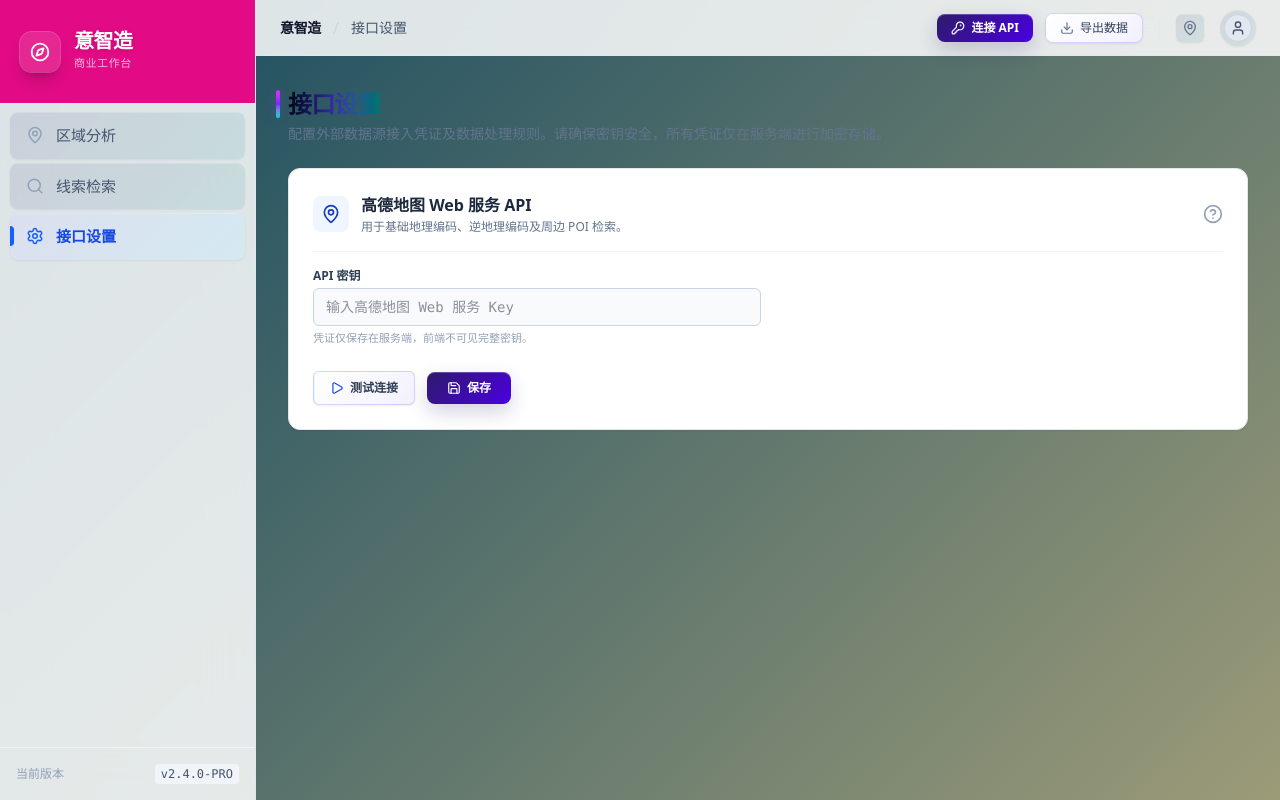
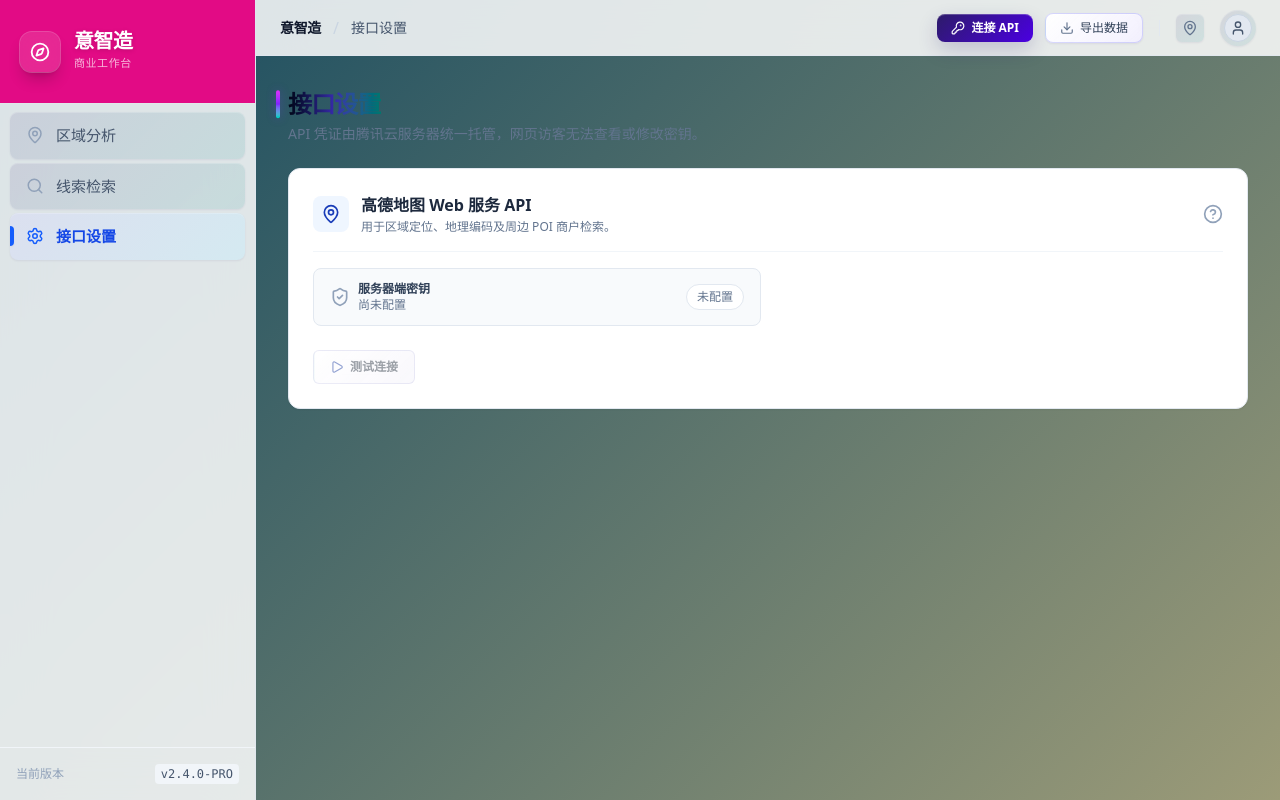
Before and after one commit to urbaka/Yizhizao, a React (Vite) app: page / in a window 1280 px wide. Both pictures are taken after a click on the button "接口设置". Built offline with nearby package versions, Linux system fonts and the light colour scheme; no server answers.

Commit message:
Secure Amap API key on the server

```diff
--- a/docker-compose.yml
+++ b/docker-compose.yml
@@ -4,4 +4,6 @@
     container_name: yizhizao-bi
     ports:
       - "80:3000"
+    environment:
+      AMAP_API_KEY: ${AMAP_API_KEY}
     restart: always
--- a/server.ts
+++ b/server.ts
@@ -1,4 +1,4 @@
-import express from 'express';
+import express, { type NextFunction, type Request, type Response } from 'express';
 import path from 'path';
 import fs from 'fs';
 import { createServer as createViteServer } from 'vite';
@@ -56,6 +56,38 @@
 ]);
 let amapLastRequestStartedAt = 0;
 let amapRequestQueue: Promise<unknown> = Promise.resolve();
+const AMAP_SEARCH_RATE_LIMIT = 20;
+const AMAP_SEARCH_RATE_WINDOW_MS = 60_000;
+const amapSearchClients = new Map<string, { count: number; resetAt: number }>();
+
+function limitAmapSearchRequests(req: Request, res: Response, next: NextFunction) {
+  const now = Date.now();
+  const clientId = req.ip || req.socket.remoteAddress || 'unknown';
+  const current = amapSearchClients.get(clientId);
+
+  if (!current || current.resetAt <= now) {
+    amapSearchClients.set(clientId, {
+      count: 1,
+      resetAt: now + AMAP_SEARCH_RATE_WINDOW_MS,
+    });
+    return next();
+  }
+
+  if (current.count >= AMAP_SEARCH_RATE_LIMIT) {
+    res.setHeader('Retry-After', String(Math.ceil((current.resetAt - now) / 1000)));
+    return res.status(429).json({
+      success: false,
+      status: 'error',
+      code: 'SEARCH_RATE_LIMITED',
+      message: '检索请求过于频繁，请稍后再试。',
+      total: 0,
+      pois: [],
+    });
+  }
+
+  current.count += 1;
+  next();
+}
 
 const wait = (milliseconds: number) =>
   new Promise<void>((resolve) => setTimeout(resolve, milliseconds));
@@ -90,10 +122,13 @@
   return queuedRequest;
 }
 
-// Persistent or in-memory settings
+const AMAP_API_KEY = (process.env.AMAP_API_KEY || '').trim();
+
+// Persistent or in-memory settings. API credentials are injected by the
+// server environment and are never accepted from or returned to browsers.
 let currentSettings: ApiSettings = {
-  amapKey: '',
-  amapStatus: 'disconnected',
+  amapKey: AMAP_API_KEY,
+  amapStatus: AMAP_API_KEY ? 'connected' : 'disconnected',
   meituanAppId: 'THIRDPARTY_OPEN_ACCESS',
   meituanAppSecret: 'DEFAULT_OPEN_MODE',
   meituanStatus: 'connected',
@@ -114,7 +149,13 @@
 if (fs.existsSync(CONFIG_FILE)) {
   try {
     const raw = fs.readFileSync(CONFIG_FILE, 'utf-8');
-    currentSettings = { ...currentSettings, ...JSON.parse(raw) };
+    const { amapKey: _discardedAmapKey, ...savedSettings } = JSON.parse(raw);
+    currentSettings = {
+      ...currentSettings,
+      ...savedSettings,
+      amapKey: AMAP_API_KEY,
+      amapStatus: AMAP_API_KEY ? 'connected' : 'disconnected',
+    };
   } catch (err) {
     console.error('Failed to parse saved settings:', err);
   }
@@ -122,7 +163,8 @@
 
 function saveSettingsToDisk() {
   try {
-    fs.writeFileSync(CONFIG_FILE, JSON.stringify(currentSettings, null, 2));
+    const { amapKey: _amapKey, ...settingsWithoutAmapKey } = currentSettings;
+    fs.writeFileSync(CONFIG_FILE, JSON.stringify(settingsWithoutAmapKey, null, 2));
   } catch (err) {
     console.error('Failed to write settings file:', err);
   }
@@ -134,24 +176,28 @@
 
 // 1. Settings Endpoints
 app.get('/api/settings', (req, res) => {
+  const {
+    amapKey: _amapKey,
+    meituanAppSecret: _meituanAppSecret,
+    ...publicSettings
+  } = currentSettings;
   res.json({
-    ...currentSettings,
-    // Never expose full key if requested, or present in standard format
+    ...publicSettings,
+    meituanAppSecret: '',
     hasAmapKey: Boolean(currentSettings.amapKey),
   });
 });
 
 app.post('/api/settings', (req, res) => {
-  const updates = req.body || {};
-  currentSettings = { ...currentSettings, ...updates };
-  saveSettingsToDisk();
-  res.json({ success: true, settings: currentSettings });
+  res.status(403).json({
+    success: false,
+    message: 'API 凭证由服务器环境变量管理，网页端不允许修改。',
+  });
 });
 
 // 2. Amap API Test & Proxy
 app.post('/api/amap/test', async (req, res) => {
-  const { key } = req.body;
-  const targetKey = key || currentSettings.amapKey;
+  const targetKey = currentSettings.amapKey;
 
   if (!targetKey) {
     currentSettings.amapStatus = 'disconnected';
@@ -169,7 +215,6 @@
     const data = await response.json();
 
     if (data.status === '1') {
-      currentSettings.amapKey = targetKey;
       currentSettings.amapStatus = 'connected';
       saveSettingsToDisk();
       return res.json({
@@ -566,7 +611,7 @@
 }
 
 // 3. Amap Lead Search Endpoint
-app.post('/api/amap/search', async (req, res) => {
+app.post('/api/amap/search', limitAmapSearchRequests, async (req, res) => {
   const {
     keywords = [],
     excludedKeywords = [],
--- a/src/App.tsx
+++ b/src/App.tsx
@@ -18,6 +18,7 @@
   // API Settings State
   const [settings, setSettings] = useState<ApiSettings>({
     amapKey: '',
+    hasAmapKey: false,
     amapStatus: 'disconnected',
     meituanAppId: '',
     meituanAppSecret: '',
@@ -58,41 +59,32 @@
   }, []);
 
   // API test handlers
-  const handleTestAmapConnection = async (key: string) => {
+  const handleTestAmapConnection = async (): Promise<boolean> => {
     try {
       const res = await fetch('/api/amap/test', {
         method: 'POST',
         headers: { 'Content-Type': 'application/json' },
-        body: JSON.stringify({ key }),
+        body: JSON.stringify({}),
       });
       const data = await res.json();
       if (data.success || data.status === 'success') {
         setSettings((prev) => ({
           ...prev,
-          amapKey: key,
+          hasAmapKey: true,
           amapStatus: 'connected',
         }));
+        return true;
       } else {
         setSettings((prev) => ({
           ...prev,
           amapStatus: 'disconnected',
         }));
+        return false;
       }
     } catch {
       setSettings((prev) => ({ ...prev, amapStatus: 'disconnected' }));
+      return false;
     }
-  };
-
-  const handleUpdateSettings = (newSettings: Partial<ApiSettings>) => {
-    const updated = { ...settings, ...newSettings };
-    setSettings(updated);
-
-    // Save to server
-    fetch('/api/settings', {
-      method: 'POST',
-      headers: { 'Content-Type': 'application/json' },
-      body: JSON.stringify(updated),
-    }).catch(console.error);
   };
 
   // Lead search execution
@@ -106,7 +98,7 @@
     center?: [number, number];
     limit?: number;
   }): Promise<AmapPOI[]> => {
-    const hasConfiguredAmapApi = Boolean(settings.amapKey?.trim());
+    const hasConfiguredAmapApi = Boolean(settings.hasAmapKey);
 
     if (!hasConfiguredAmapApi) {
       setAmapPois([]);
@@ -248,7 +240,7 @@
     }
   };
 
-  const amapReady = Boolean(settings.amapKey?.trim());
+  const amapReady = Boolean(settings.hasAmapKey);
 
   return (
     <GradientBackground
@@ -300,7 +292,6 @@
           <div className={activeTab === 'api-settings' ? 'h-full' : 'hidden h-full'}>
             <ApiSettingsView
               settings={settings}
-              onUpdateSettings={handleUpdateSettings}
               onTestAmapConnection={handleTestAmapConnection}
             />
           </div>
--- a/src/components/ApiSettingsView.tsx
+++ b/src/components/ApiSettingsView.tsx
@@ -1,58 +1,57 @@
 import React, { useState } from 'react';
 import {
+  CheckCircle2,
+  HelpCircle,
+  Loader2,
   MapPin,
-  CheckCircle2,
+  Play,
+  ShieldCheck,
   XCircle,
-  HelpCircle,
-  Play,
-  Save,
-  Loader2,
 } from 'lucide-react';
+import { PageTitle } from '@/components/ui/page-title';
 import { ApiSettings } from '../types';
-import { PageTitle } from '@/components/ui/page-title';
 
 interface ApiSettingsViewProps {
   settings: ApiSettings;
-  onUpdateSettings: (newSettings: Partial<ApiSettings>) => void;
-  onTestAmapConnection: (key: string) => Promise<void>;
+  onTestAmapConnection: () => Promise<boolean>;
 }
 
 export const ApiSettingsView: React.FC<ApiSettingsViewProps> = ({
   settings,
-  onUpdateSettings,
   onTestAmapConnection,
 }) => {
-  const [amapKeyInput, setAmapKeyInput] = useState(settings.amapKey || '');
-
   const [isTestingAmap, setIsTestingAmap] = useState(false);
-
-  const [feedbackMsg, setFeedbackMsg] = useState<{ type: 'success' | 'error'; text: string } | null>(null);
+  const [feedbackMsg, setFeedbackMsg] = useState<{
+    type: 'success' | 'error';
+    text: string;
+  } | null>(null);
 
   const handleTestAmap = async () => {
     setIsTestingAmap(true);
     setFeedbackMsg(null);
     try {
-      await onTestAmapConnection(amapKeyInput);
+      const connected = await onTestAmapConnection();
+      setFeedbackMsg({
+        type: connected ? 'success' : 'error',
+        text: connected
+          ? '高德地图 API 连接正常。'
+          : '高德地图 API 连接失败，请由管理员检查服务器配置。',
+      });
     } finally {
       setIsTestingAmap(false);
     }
   };
 
-  const handleSaveAmap = () => {
-    onUpdateSettings({ amapKey: amapKeyInput });
-    setFeedbackMsg({ type: 'success', text: '高德 API Key 已安全保存至服务器环境！' });
-    setTimeout(() => setFeedbackMsg(null), 3000);
-  };
+  const isConfigured = Boolean(settings.hasAmapKey);
 
   return (
     <div className="p-8 max-w-5xl mx-auto space-y-6">
-      {/* Title */}
       <div>
         <h2 className="text-2xl font-bold text-slate-900 tracking-tight">
           <PageTitle>接口设置</PageTitle>
         </h2>
         <p className="text-sm text-slate-500 mt-1">
-          配置外部数据源接入凭证及数据处理规则。请确保密钥安全，所有凭证仅在服务端进行加密存储。
+          API 凭证由腾讯云服务器统一托管，网页访客无法查看或修改密钥。
         </p>
       </div>
 
@@ -73,7 +72,6 @@
         </div>
       )}
 
-      {/* 1. Amap API Card */}
       <div className="bg-white rounded-xl border border-slate-200 p-6 shadow-xs space-y-4">
         <div className="flex items-center justify-between border-b border-slate-100 pb-4">
           <div className="flex items-center gap-3">
@@ -85,54 +83,61 @@
                 高德地图 Web 服务 API
               </h3>
               <p className="text-xs text-slate-500 mt-0.5">
-                用于基础地理编码、逆地理编码及周边 POI 检索。
+                用于区域定位、地理编码及周边 POI 商户检索。
               </p>
             </div>
           </div>
           <HelpCircle className="w-5 h-5 text-slate-400" />
         </div>
 
-        <div>
-          <label className="block text-xs font-semibold text-slate-700 mb-1">
-            API 密钥
-          </label>
-          <input
-            type="password"
-            value={amapKeyInput}
-            onChange={(e) => setAmapKeyInput(e.target.value)}
-            placeholder="输入高德地图 Web 服务 Key"
-            className="w-full max-w-md px-3 py-2 text-sm border border-slate-300 rounded-md bg-slate-50 focus:bg-white focus:outline-none focus:ring-2 focus:ring-blue-800 focus:border-transparent font-mono"
-          />
-          <p className="text-[11px] text-slate-400 mt-1">
-            凭证仅保存在服务端，前端不可见完整密钥。
-          </p>
+        <div className="max-w-md rounded-lg border border-slate-200 bg-slate-50 px-4 py-3">
+          <div className="flex items-center justify-between gap-4">
+            <div className="flex items-center gap-2 min-w-0">
+              <ShieldCheck
+                className={`w-5 h-5 shrink-0 ${
+                  isConfigured ? 'text-emerald-600' : 'text-slate-400'
+                }`}
+              />
+              <div className="min-w-0">
+                <p className="text-xs font-semibold text-slate-700">服务器端密钥</p>
+                <p className="text-xs text-slate-500 truncate">
+                  {isConfigured ? '已安全配置，密钥内容不可见' : '尚未配置'}
+                </p>
+              </div>
+            </div>
+            <span
+              className={`shrink-0 rounded-full border px-2.5 py-1 text-xs font-medium ${
+                isConfigured
+                  ? 'border-emerald-200 bg-emerald-50 text-emerald-700'
+                  : 'border-slate-200 bg-white text-slate-500'
+              }`}
+            >
+              {isConfigured ? '已托管' : '未配置'}
+            </span>
+          </div>
         </div>
 
         <div className="flex items-center gap-3 pt-2">
           <button
             onClick={handleTestAmap}
-            disabled={isTestingAmap}
-            className="px-4 py-2 text-xs font-semibold bg-white border border-slate-300 rounded-md hover:bg-slate-50 text-slate-700 flex items-center gap-1.5 cursor-pointer shadow-xs disabled:opacity-60"
+            disabled={isTestingAmap || !isConfigured}
+            className="px-4 py-2 text-xs font-semibold bg-white border border-slate-300 rounded-md hover:bg-slate-50 text-slate-700 flex items-center gap-1.5 cursor-pointer shadow-xs disabled:opacity-50 disabled:cursor-not-allowed"
           >
-            {isTestingAmap ? <Loader2 className="w-3.5 h-3.5 animate-spin" /> : <Play className="w-3.5 h-3.5 text-blue-700" />}
+            {isTestingAmap ? (
+              <Loader2 className="w-3.5 h-3.5 animate-spin" />
+            ) : (
+              <Play className="w-3.5 h-3.5 text-blue-700" />
+            )}
             测试连接
-          </button>
-          <button
-            onClick={handleSaveAmap}
-            className="px-5 py-2 text-xs font-semibold bg-blue-600 hover:bg-blue-500 text-white rounded-lg flex items-center gap-1.5 cursor-pointer shadow-sm hover:shadow-md hover:shadow-blue-500/20 transition-all duration-200 active:scale-[0.98]"
-          >
-            <Save className="w-3.5 h-3.5" />
-            保存
           </button>
 
           {settings.amapStatus === 'connected' && (
-            <span className="text-xs text-emerald-700 bg-emerald-50 border border-emerald-200 px-2.5 py-1 rounded-full flex items-center gap-1 font-medium ml-2">
+            <span className="text-xs text-emerald-700 bg-emerald-50 border border-emerald-200 px-2.5 py-1 rounded-full flex items-center gap-1 font-medium">
               <CheckCircle2 className="w-3.5 h-3.5 text-emerald-600" /> API 已就绪
             </span>
           )}
         </div>
       </div>
-
     </div>
   );
 };
--- a/src/types.ts
+++ b/src/types.ts
@@ -83,6 +83,7 @@
 
 export interface ApiSettings {
   amapKey: string;
+  hasAmapKey?: boolean;
   amapStatus: 'connected' | 'disconnected' | 'testing';
   meituanAppId: string;
   meituanAppSecret: string;
```
Also changed, not shown: 2 other files (tests, documents, lock files or other folders).
